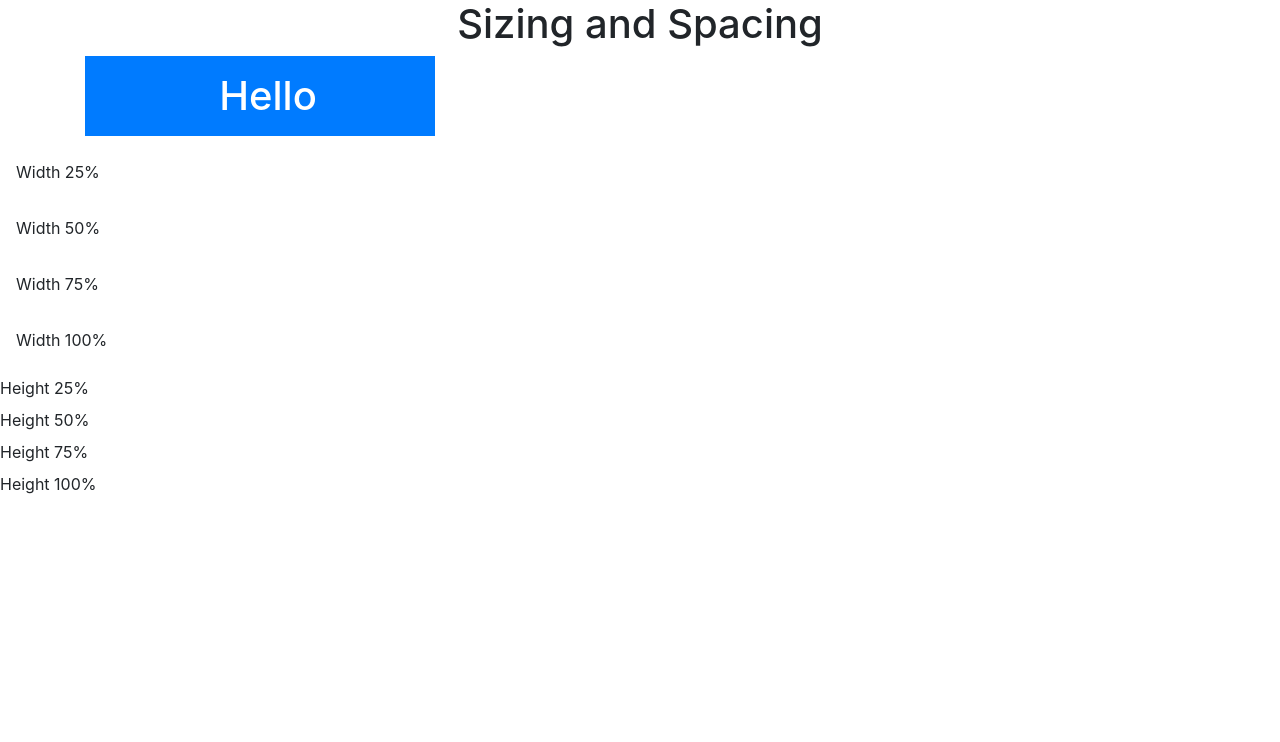
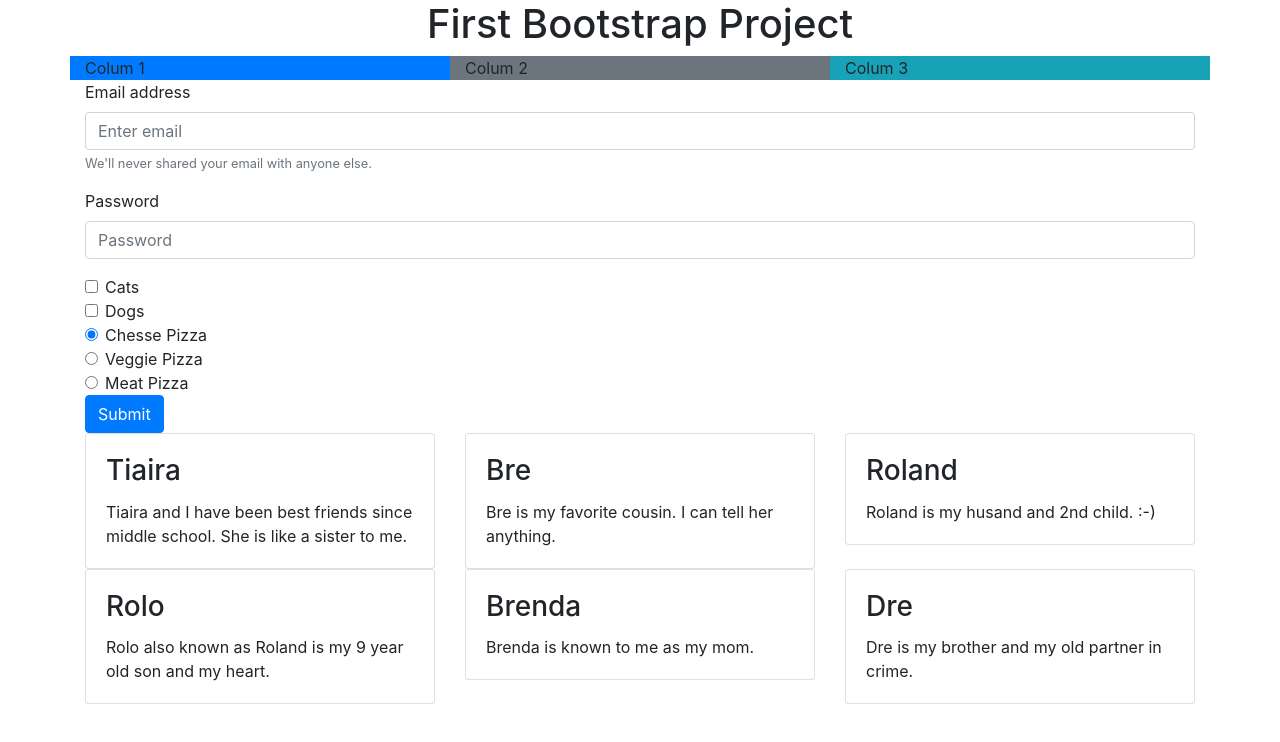
Before and after one commit to rrobinson18/Bootstrap-4-Drills, a plain HTML site: page index.html in a window 1280 px wide. Drawn offline with nearby package versions, Linux system fonts and the light colour scheme.

Commit message:
updates to html/css file added

```diff
--- a/index.html
+++ b/index.html
@@ -8,33 +8,113 @@
     <title>Setup Bootstrap</title>
     <link rel="stylesheet" href="https://maxcdn.bootstrapcdn.com/bootstrap/4.0.0/css/bootstrap.min.css" integrity="sha384-Gn5384xqQ1aoWXA+058RXPxPg6fy4IWvTNh0E263XmFcJlSAwiGgFAW/dAiS6JXm"
         crossorigin="anonymous">
+    <link rel="stylesheet" href="styles.css">
 </head>
 
 <body>
 
     <div class="container">
-        <h1 class="text-center">Sizing and Spacing</h1>
+        <div class="row justify-content-center">
+            <div>
+                <h1>First Bootstrap Project</h1>
+            </div>
+        </div>
         <div class="row">
-            <div class="col-4">
-                <div class="bg-primary">
-                    <h1 class="text-white pl-3  text-center py-3">Hello</h1>
+            <div class="col bg-primary align-self-start">Colum 1</div>
+            <div class="col bg-secondary align-self-center">Colum 2</div>
+            <div class="col bg-info align-self-end">Colum 3</div>
+        </div>
+        <form>
+            <div class="form-group">
+                <label for="exampleInputEmail1">Email address</label>
+                <input type="email" class="form-control" id="exampleInputEmail1" aria-describedby="emailHelp"
+                    placeholder="Enter email">
+                <small id="emailHelp" class="form-text text-muted">We'll never shared your email with anyone else.</small>
+            </div>
+            <div class="form-group">
+                <label for="exampleInputPassword1">Password</label>
+                <input type="password" class="form-control" id="exampleInputPassword1" placeholder="Password">
+            </div>
+            <div class="form-check">
+                <input type="checkbox" class="form-check-input" value="" id="defaultCheck1">
+                <label class="form-check-label" for="exampleCheck1">Cats</label>
+            </div>
+            <div class="form-check">
+                <input type="checkbox" class="form-check-input" value="" id="defaultCheck1">
+                <label class="form-check-label" for="exampleCheck1">Dogs</label>
+            </div>
+            <div class="form-check">
+                <input class="form-check-input" type="radio" name="exampleRadios" id="exampleRadios1" value="option1"
+                    checked>
+                <label class="form-check-label" for="exampleRadios1">Chesse Pizza</label>
+            </div>
+            <div class="form-check">
+                <input class="form-check-input" type="radio" name="exampleRadios" id="exampleRadios2" value="option2">
+                <label class="form-check-label" for="exampleRadios2">Veggie Pizza</label>
+            </div>
+            <div class="form-check disabled">
+                <input class="form-check-input" type="radio" name="exampleRadios" id="exampleRadios3" value="option3">
+                <label class="form-check-label" for="exampleRadios3">Meat Pizza</label>
+            </div>
+            <button type="submit" class="btn btn-primary">Submit</button>
+        </form>
+
+        <div class="row">
+            <div class="col-sm-4">
+                <div class="card">
+                    <div class="card-body">
+                        <h3 class="card-title">Tiaira</h3>
+                        <p class="card-text">Tiaira and I have been best friends since middle school. She is like a
+                            sister to me.</p>
+                    </div>
                 </div>
             </div>
-        </div>
+            <div class="col-sm-4">
+                <div class="card">
+                    <div class="card-body">
+                        <h3 class="card-title">Bre</h3>
+                        <p class="card-text">Bre is my favorite cousin. I can tell her anything.</p>
+                    </div>
+                </div>
+            </div>
+            <div class="col-sm-4">
+                <div class="card">
+                    <div class="card-body">
+                        <h3 class="card-title">Roland</h3>
+                        <p class="card-text">Roland is my husand and 2nd child. :-)</p>
+                    </div>
+                </div>
+            </div>
+            <div class="col-sm-4">
+                <div class="card">
+                    <div class="card-body">
+                        <h3 class="card-title">Rolo</h3>
+                        <p class="card-text">Rolo also known as Roland is my 9 year old son and my heart.</p>
+                    </div>
+                </div>
+            </div>
+            <div class="col-sm-4">
+                <div class="card">
+                    <div class="card-body">
+                        <h3 class="card-title">Brenda</h3>
+                        <p class="card-text">Brenda is known to me as my mom.</p>
+                    </div>
+                </div>
+            </div>
+            <div class="col-sm-4">
+                <div class="card">
+                    <div class="card-body">
+                        <h3 class="card-title">Dre</h3>
+                        <p class="card-text">Dre is my brother and my old partner in crime.</p>
+                        </div>
+                    </div>
+                </div>
+            </div>
     </div>
 
-    <div class="width-container">
-            <div class="w-25 p-3">Width 25%</div>
-            <div class="w-50 p-3">Width 50%</div>
-            <div class="w-75 p-3">Width 75%</div>
-            <div class="w-100 p-3">Width 100%</div>
-        </div>
-        <div class="height-container h-100">
-            <div class="h-25 my-2">Height 25%</div>
-            <div class="h-50 my-2">Height 50%</div>
-            <div class="h-75 my-2">Height 75%</div>
-            <div class="h-100 my-2">Height 100%</div>
-        </div>
+
+
+
 
     <script src="https://code.jquery.com/jquery-3.2.1.slim.min.js" integrity="sha384-KJ3o2DKtIkvYIK3UENzmM7KCkRr/rE9/Qpg6aAZGJwFDMVNA/GpGFF93hXpG5KkN"
         crossorigin="anonymous"></script>
```
Also changed, not shown: styles.css (added).
